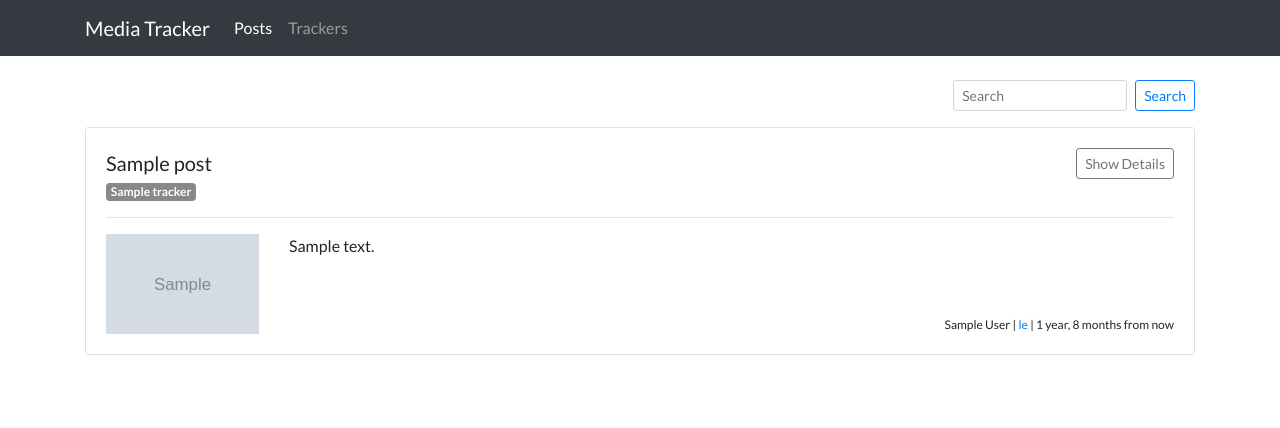
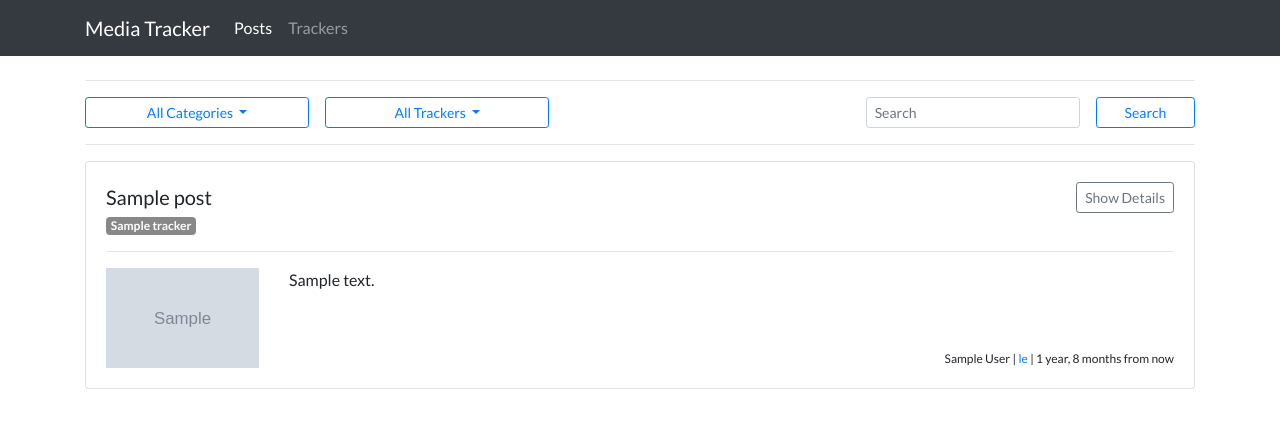
Before and after one commit to pushpreet/mediatracker, a Django app: page /posts/ in a window 1280 px wide. Shown: the top 428 px of the page. Run offline with Django 3.2, Linux system fonts and the light colour scheme; tables that the repository leaves empty hold one stand-in row (values such as "Sample post"); grey boxes marked "Sample" are stand-in pictures; some libraries are stand-ins or nearby versions.

Commit message:
add dropdown and settings_dev

```diff
--- a/tracker/static/tracker/css/style.css
+++ b/tracker/static/tracker/css/style.css
@@ -42,7 +42,9 @@ img {
   margin-bottom: 1rem;
 }
 
-.form-inline {
+.nav-el {
   padding: 0 0.5rem;
   margin-bottom: 0;
+  /* margin-left: 0.25rem;
+  margin-right: 0.25rem; */
 }
--- a/tracker/templates/tracker/post_list.html
+++ b/tracker/templates/tracker/post_list.html
@@ -2,16 +2,48 @@
 {% load humanize %}
 
 {% block content %}
-    <nav id="postNav" class="d-flex flex-row justify-content-end">
-        <form id="post_search_form" class="form-inline" action="{% url 'tracker:post_list' %}" method="get" accept-charset="utf-8">
-            <input class="form-control form-control-sm mr-sm-2" id="post_searchbox" name ="q" type="text" placeholder="Search">
-            <button class="btn btn-sm btn-outline-primary" type="submit">Search</button>
-        </form>
-    </nav>
+    <hr>
+    <form id="postNav" class="d-flex flex-row" action="{% url 'tracker:post_list' %}" method="get" accept-charset="utf-8">
+        <div class="col-lg-8 row">
+            <div class="dropdown nav-el col-lg-4 col-md-4">
+                <button type="button" class="btn btn-sm btn-outline-primary dropdown-toggle" data-toggle="dropdown" style="width:100%;">
+                    All Categories
+                </button>
+                <div class="dropdown-menu">
+                    {% for category in context.tracker_category_list %}
+                        <a class="dropdown-item" href="#">{{ category.name }}</a>
+                    {% endfor %}
+                </div>
+            </div>
+            <div class="dropdown nav-el col-lg-4 col-md-4">
+                <button type="button" class="btn btn-sm btn-outline-primary dropdown-toggle" data-toggle="dropdown" style="width:100%;">
+                    All Trackers
+                </button>
+                <div class="dropdown-menu">
+                    {% for tracker in context.tracker_list %}
+                        <a class="dropdown-item" href="#">{{ tracker.name }}</a>
+                    {% endfor %}
+                </div>
+            </div>
+            <div class="col-lg-4">
 
-    {% if latest_post_list %}
+            </div>
+        </div>
+
+        <div class="col-lg-4 row ml-auto">
+            <div class="nav-el col-lg-8">
+                <input class="form-control form-control-sm" id="post_searchbox" name ="q" type="text" placeholder="Search">
+            </div>
+            <div class="nav-el col-lg-4">
+                <button class="btn btn-sm btn-outline-primary" type="submit" style="width:100%">Search</button>
+            </div>
+        </div>
+    </form>
+    <hr>
+
+    {% if context.latest_post_list %}
         <div class = "infinite-container">
-            {% for post in latest_post_list %}
+            {% for post in context.latest_post_list %}
                 <div class="infinite-item">
                     <div class="card mb-3" style="width: 100%;">
                         <div class="card-body">
@@ -64,17 +96,19 @@
         Loading...
     </div>
 
-    {% if latest_post_list.has_next %}
-        <a class="infinite-more-link" href="?page={{ latest_post_list.next_page_number }}">More</a>
+    {% if context.latest_post_list.has_next %}
+        <a class="infinite-more-link" href="?page={{ context.latest_post_list.next_page_number }}">More</a>
     {% endif %}
 
     <script>
         var infinite = new Waypoint.Infinite({
             element: $('.infinite-container')[0],
             onBeforePageLoad: function () {
+                console.log($('.infinite-container')[0],"onBefore");
                 $('.loading').show();
             },
             onAfterPageLoad: function ($items) {
+                console.log($('.infinite-container')[0],"onAfter");
                 $('.loading').hide();
             }
         });
--- a/tracker/templates/tracker/tracker_list.html
+++ b/tracker/templates/tracker/tracker_list.html
@@ -2,6 +2,7 @@
 {% load humanize %}
 
 {% block content %}
+    <hr>
     <nav id="trackerNav" class="d-flex flex-row justify-content-end">
         <div class="flex-item">
             <button class="btn btn-sm btn-outline-primary" type="submit">Refresh All</button>
@@ -10,6 +11,7 @@
             <button class="btn btn-sm btn-outline-primary" type="button" data-toggle="modal" data-target="#addTrackerModal">Add Tracker</button>
         </div>
     </nav>
+    <hr>
 
     {% if tracker_list %}
         {% for tracker in tracker_list %}
--- a/tracker/views.py
+++ b/tracker/views.py
@@ -9,6 +9,7 @@ from django.contrib.postgres.search import SearchQuery, SearchRank, SearchVector
 from .models import Post, Tracker, User, TrackerCategory
 
 def post_list(request):
+    context = {}
     latest_post_list = Post.objects.all().order_by('-published')
 
     keywords = request.GET.get('q')
@@ -20,17 +21,27 @@ def post_list(request):
         latest_post_list = latest_post_list.annotate(search=vectors).filter(search=query)
         latest_post_list = latest_post_list.annotate(rank=SearchRank(vectors, query)).order_by('-rank')
 
+    tracker_list = set()
+    tracker_category_list = set()
+    for post in latest_post_list:
+        for tracker in post.trackers.all():
+            tracker_list.add(tracker)
+            tracker_category_list.add(tracker.category)
+
+    context['tracker_list'] = tracker_list
+    context['tracker_category_list'] = tracker_category_list
+
     page = request.GET.get('page', 1)
     paginator = Paginator(latest_post_list, 20)
 
     try:
-        latest_posts = paginator.page(page)
+        context['latest_post_list'] = paginator.page(page)
     except PageNotAnInteger:
-        latest_posts = paginator.page(1)
+        context['latest_post_list'] = paginator.page(1)
     except EmptyPage:
-        latest_posts = paginator.page(paginator.num_pages)
+        context['latest_post_list'] = paginator.page(paginator.num_pages)
 
-    return render(request, 'tracker/post_list.html', {'latest_post_list': latest_posts})
+    return render(request, 'tracker/post_list.html', {'context': context})
 
 class PostDetailView(generic.DetailView):
     model = Post
```
Also changed, not shown: mediatracker/settings.py (+4 -3 lines), mediatracker/settings_dev.py (added, +17 -0 lines).
